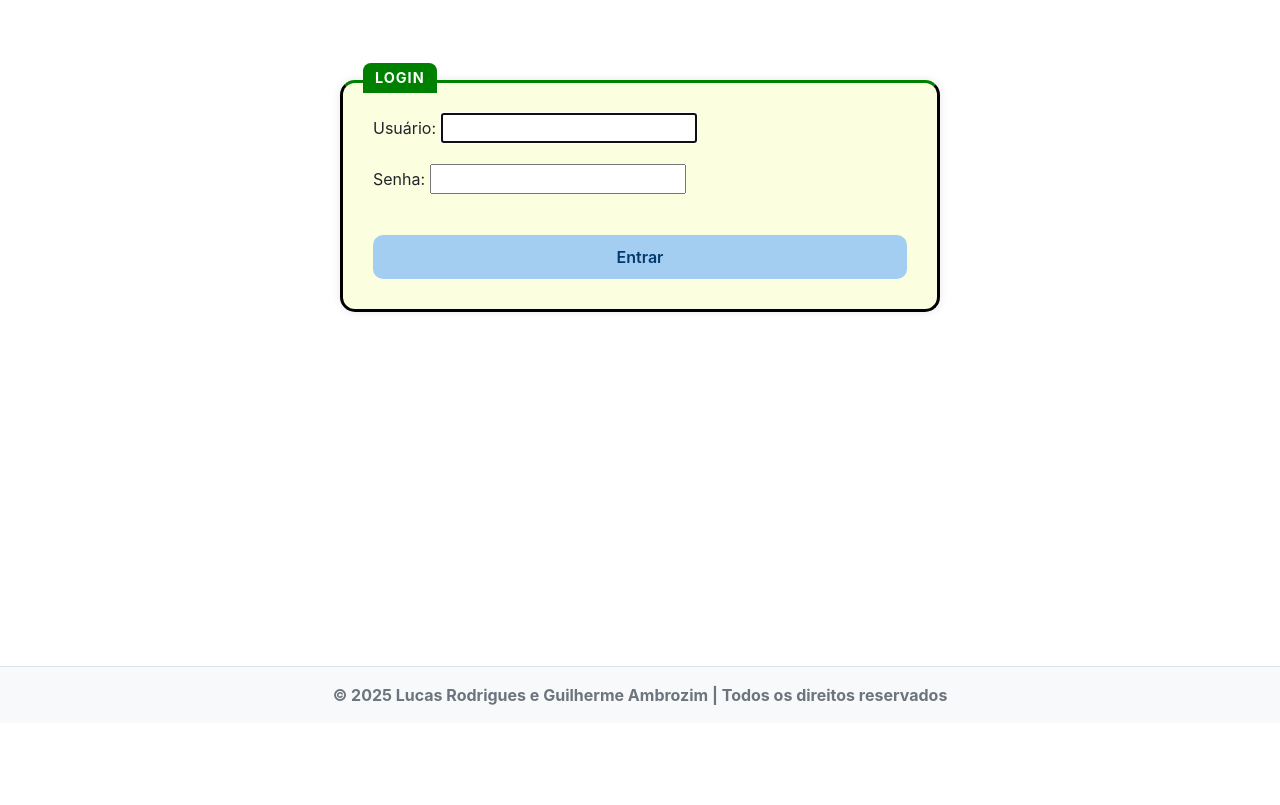
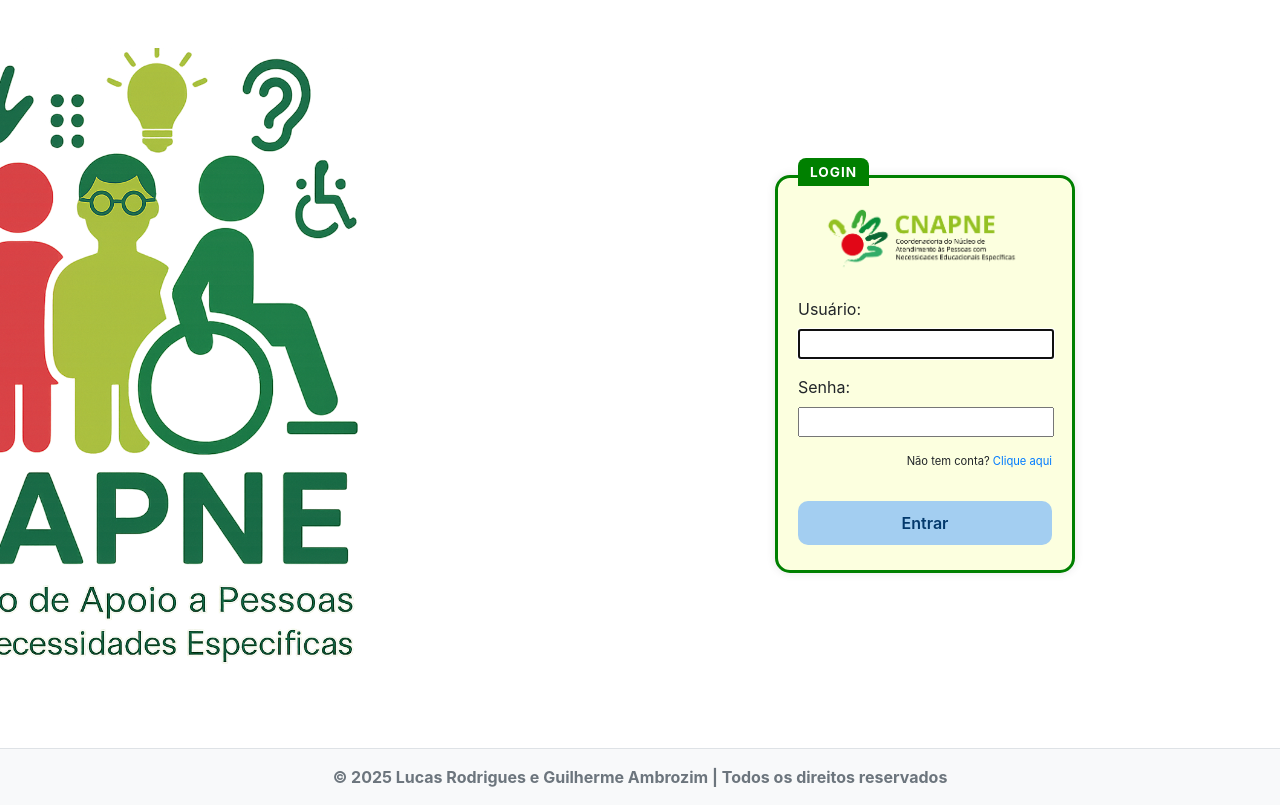
Before and after one commit to LucasRRibeiro/Sistema-NAPNE, a Django app: page /login/ in a window 1280 px wide. Shown: the part 77-882 px from the top of the page. Before the commit the page ends 782 px from the top, so only its background shows below. Run offline with Django 4.2, Linux system fonts and the light colour scheme; some libraries are stand-ins or nearby versions.

Commit message:
Algumas alterações no layout das telas, mudando algumas classes de css e conteudo de html

```diff
--- a/paginas/templates/paginas/login.html
+++ b/paginas/templates/paginas/login.html
@@ -1,15 +1,11 @@
 {% load static %}
 <!DOCTYPE html>
 <html lang="pt-br">
-
-<link rel="shortcut icon" type="image/png" href="{% static 'img/Icone-site.png' %}" >
-
+<link rel="shortcut icon" type="image/png" href="{% static 'img/Icone-site.png' %}">
 
 <head>
   <meta charset="UTF-8">
-    <meta name="viewport" content="width=device-width, initial-scale=1.0">
-    {% block titulo %}
-    <title>CNAPNE - IFPR</title>
+  <meta name="viewport" content="width=device-width, initial-scale=1.0"> {% block titulo %} <title>CNAPNE - IFPR</title>
   {% endblock %}
   <link rel="stylesheet" href="{% static 'css/bootstrap.min.css' %}">
   <link rel="stylesheet" href="{% static 'css/ifpr.css' %}">
@@ -18,22 +14,40 @@
 <body class="d-flex flex-column min-vh-100">
 
   <!-- Cabeçalho institucional -->
-    <header style="background-color: rgb(252, 255, 223);" class="py-2 px-4 border-bottom">
-        <a href="{% url 'index' %}"><img src="{% static 'img/reitoria-horizontal-1.png' %}" alt="Logo IFPR" height="60"></a>
+  <header style="background-color: rgb(252, 255, 223);" class="py-2 px-4 border-bottom"> <a
+      href="{% url 'index' %}"><img src="{% static 'img/reitoria-horizontal-1.png' %}" alt="Logo IFPR" height="60"></a>
   </header>
 
   <!-- Conteúdo principal -->
   <main class="container my-5 flex-grow-1">
+
+    <div class="row align-items-center">
+
+      <div class="col-md-6 text-center mb-4 mb-md-0 d-flex overflow: hidden; justify-content-start">
+        <img src="{% static 'img/logo_napne.png' %}" alt="Logo NAPNE" class="img-fluid fade-in" id="logo-fade"
+          style="max-height: 800px; width: auto; margin-left: -250px;">
+      </div>
+
+      <div class="col-md-6">
+        <div id="conteudo-fade" class="fade-in">
           {% block conteudo %}
           <div class="form-container login">
-          <form method="POST" action="">
-              {% csrf_token %}
-              {{ form.as_p }}
 
+            <div class="conteudo-esquerda px-4">
+                <img src="{% static 'img/marca-cnapne_horizontal-1.png' %}" alt="Logo CNAPNE" class="img-fluid mb-4"
+                    >
+            </div>
+
+            <form method="POST" action=""> {% csrf_token %} {{ form.as_p }}
+              <p class="text-right mt-2 fade-in" id="mensagem-cadastro" style="font-size: 0.7rem;">
+                Não tem conta? <a href="{% url 'registrar' %}">Clique aqui </a></p>
               <button type="submit">Entrar</button>
             </form>
           </div>
+        </div>
+      </div>
       {% endblock %}
+
   </main>
 
   <!-- Rodapé institucional -->
@@ -44,10 +58,7 @@
   <!-- Scripts -->
   <script src="{% static 'js/jquery-3.4.1.min.js' %}"></script>
   <script src="{% static 'js/popper.min.js' %}"></script>
-    <script src="{% static 'js/bootstrap.min.js' %}"></script>
-
-    {% block scripts %}
-    {% endblock %}
+  <script src="{% static 'js/bootstrap.min.js' %}"></script> {% block scripts %} {% endblock %}
 </body>
 
 <div vw class="enabled">
@@ -56,9 +67,34 @@
     <div class="vw-plugin-top-wrapper"></div>
   </div>
 </div>
+
 <script src="https://vlibras.gov.br/app/vlibras-plugin.js"></script>
+<script> new window.VLibras.Widget('https://vlibras.gov.br/app'); </script>
+
+
+<!-- Scripts -->
+<script src="{% static 'js/jquery-3.4.1.min.js' %}"></script>
+<script src="{% static 'js/popper.min.js' %}"></script>
+<script src="{% static 'js/bootstrap.min.js' %}"></script>
+
 <script>
-    new window.VLibras.Widget('https://vlibras.gov.br/app');
+  // Formulário
+  const conteudo = document.getElementById('conteudo-fade');
+  setTimeout(() => {
+    conteudo.classList.add('visible');
+  }, 100);
+
+  // Logo
+  const logo = document.getElementById('logo-fade');
+  setTimeout(() => {
+    logo.classList.add('visible');
+  }, 300); // atraso ligeiro para um efeito em cascata
+
+  // Mensagem de cadastro
+  const mensagem = document.getElementById('mensagem-cadastro');
+  setTimeout(() => {
+    mensagem.classList.add('visible');
+  }, 500); // aparece depois do formulário e da logo
 </script>
 
 </html>
--- a/paginas/templates/paginas/menu-listas.html
+++ b/paginas/templates/paginas/menu-listas.html
@@ -10,7 +10,7 @@
     <h2 class="text-center text-success mb-4 fw-bold">Menu de Listas</h2>
     <p class="text-center text-muted mb-5">Consulte os registros existentes no sistema</p>
 
-    <div class="row row-cols-1 row-cols-md-3 g-4">
+    <div class="row row-cols-1 row-cols-md-3 g-4 justify-content-center">
         <!-- Card Alunos -->
         <div class="col">
             <div class="card shadow-sm h-100 border-success">
@@ -78,7 +78,7 @@
         </div>
 
         <!-- Card NAPNE -->
-        <div class="col">
+        <div class="col" >
             <div class="card shadow-sm h-100 border-success">
                 <div class="card-body text-center">
                     <h5 class="card-title fw-bold text-success">🏢 NAPNE</h5>
--- a/static/css/ifpr.css
+++ b/static/css/ifpr.css
@@ -200,3 +200,84 @@
   .form-container p {
     margin-bottom: 1rem;
   }
+
+.mensagem-cadastro {
+    font-size: 0.9rem;
+    text-align: center;
+    margin-bottom: 10px;
+    color: #03396c; /* cor combinando com o botão/login */
+}
+    /* Mesma animação usada no modelo principal */
+    .fade-in {
+      opacity: 0;
+      transform: translateY(20px);
+      transition: opacity 0.8s ease-out, transform 0.8s ease-out;
+    }
+
+    .fade-in.visible {
+      opacity: 1;
+      transform: translateY(0);
+    }
+
+      /* Formulário centralizado e compacto */
+    .form-container.login {
+      max-width: 300px;
+      margin: 0 auto;
+      padding: 25px 20px;
+      background-color: rgb(252, 255, 223);
+      border-radius: 15px;
+      border: 3px solid green;
+      box-shadow: 0 0 10px rgba(0,0,0,0.1);
+      position: relative;
+    }
+
+     .form-container.login::before {
+      content: "LOGIN";
+      position: absolute;
+      top: -20px;
+      left: 20px;
+      background-color: green;
+      color: white;
+      padding: 4px 12px;
+      font-weight: 700;
+      border-radius: 8px 8px 0 0;
+      font-size: 0.85rem;
+      letter-spacing: 1px;
+    }
+
+    .form-container button[type="submit"] {
+      width: 100%;
+      margin-top: 15px;
+      background-color: #a3cef1;
+      border: none;
+      color: #03396c;
+      padding: 10px;
+      border-radius: 10px;
+      font-weight: 600;
+      cursor: pointer;
+      transition: background-color 0.3s ease;
+    }
+
+    .form-container button[type="submit"]:hover {
+      background-color: #74a9d8;
+      color: white;
+    }
+
+    .mensagem-cadastro {
+      font-size: 0.85rem;
+      text-align: center;
+      margin: 10px 0 0 0;
+    }
+
+    /* Logo ajustada */
+    #logo-fade {
+      max-height: 300px;
+      width: auto;
+      display: block;
+      margin: 0 auto 20px auto;
+    }
+
+    @media (max-width: 768px) {
+      #logo-fade { max-height: 200px; margin-bottom: 15px; }
+      .form-container { padding: 20px 15px; }
+    }
```
Also changed, not shown: paginas/templates/paginas/index.html (+8 -5 lines), static/img/logo_napne.png (added), static/img/logo_napne_2.png (added). Lines whose indentation alone changed are shown as unchanged.
